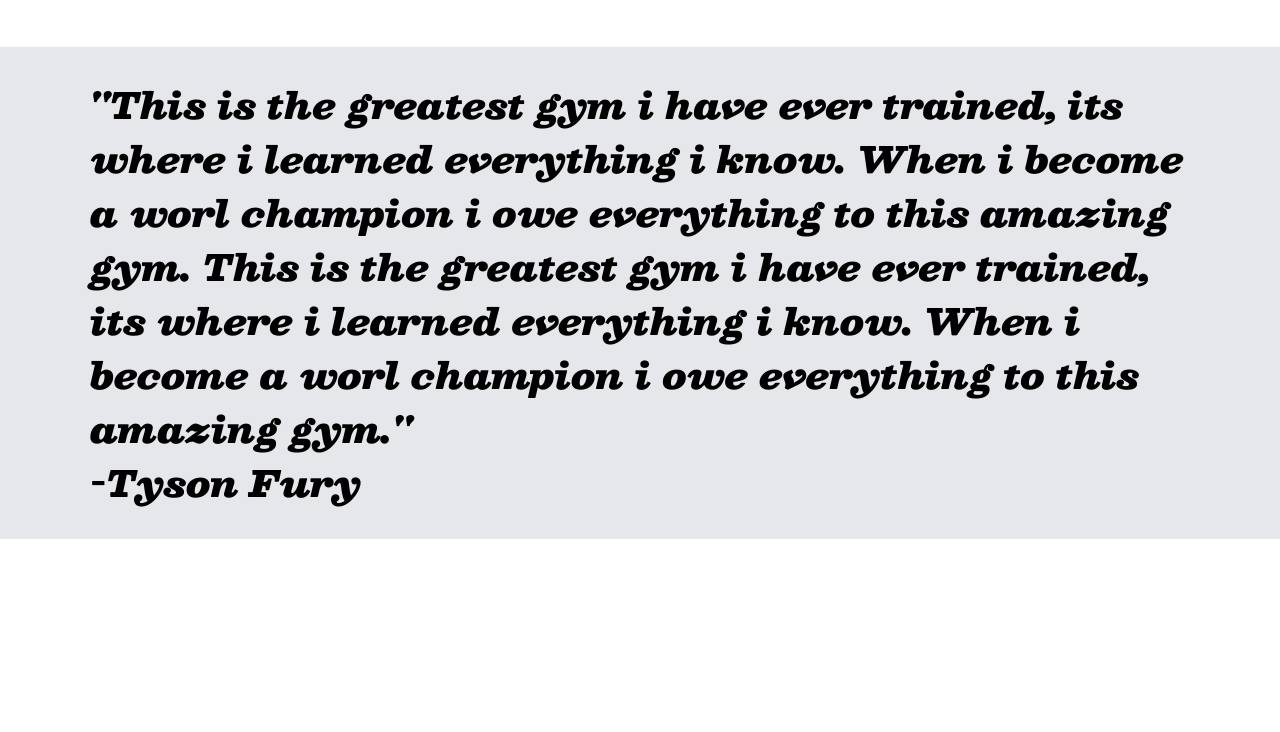
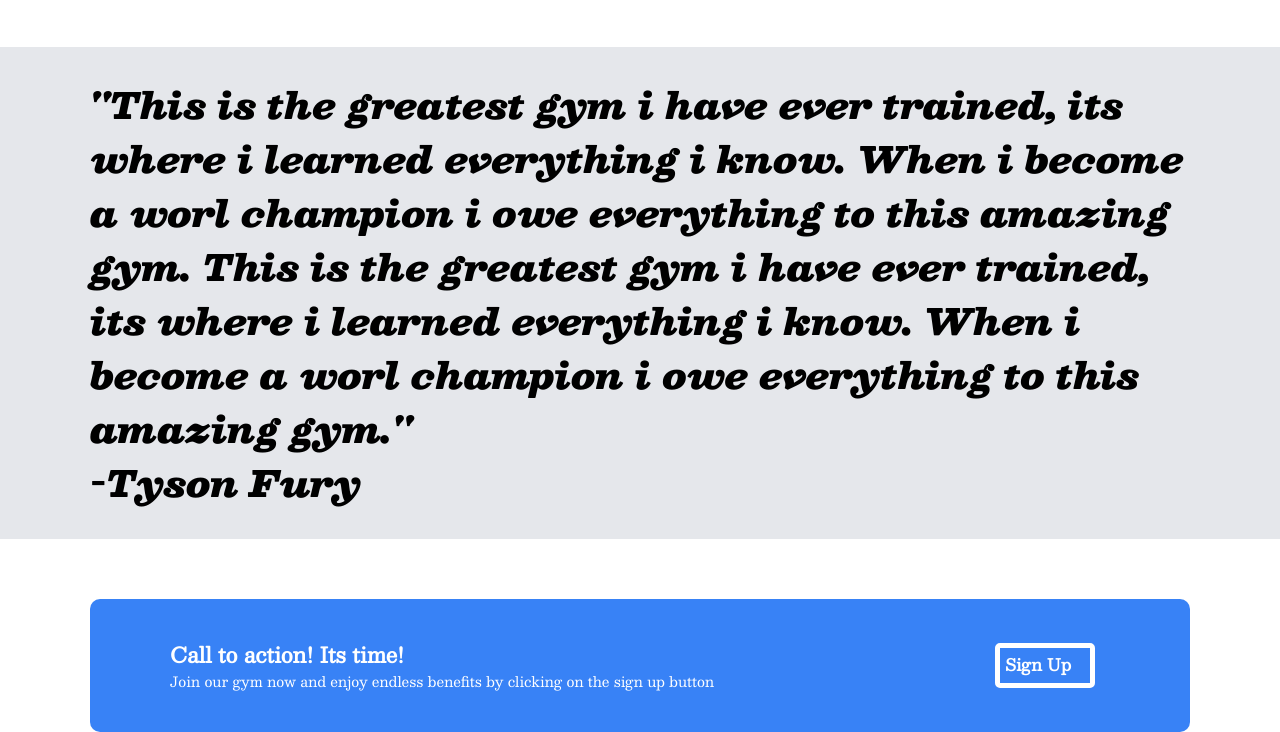
Before and after one commit to AAli325/landing-page, a plain HTML site: page index.html in a window 1280 px wide. Shown: the part 607-1339 px from the top of the page. Before the commit the page ends 1146 px from the top, so only its background shows below. Drawn offline with nearby package versions, Linux system fonts and the light colour scheme.

Commit message:
full structure complete, call to action added, needs finishing touches

```diff
--- a/index.html
+++ b/index.html
@@ -62,13 +62,22 @@
 
     <div class="testimonial">
       <div class="container">
+        <p>"This is the greatest gym i have ever trained, its where i learned everything i know. When i become a worl champion i owe everything to this amazing gym. This is the greatest gym i have ever trained, its where i learned everything i know. When i become a worl champion i owe everything to this amazing gym."<br>-Tyson Fury</p>
+      </div>
+    </div>
 
-        <p>"This is the greatest gym i have ever trained, its where i learned everything i know. When i become a worl champion i owe everything to this amazing gym. This is the greatest gym i have ever trained, its where i learned everything i know. When i become a worl champion i owe everything to this amazing gym."<br>-Tyson Fury</p>
+    <div class="action">
+      <div class="container">
+        <div>
+        <h2 class="call">Call to action! Its time!</h2>
+        <p>Join our gym now and enjoy endless benefits by clicking on the sign up button</p>
+       </div>
+
+        <h3 class="signs">Sign Up</h3>
 
       </div>
+    </div>
 
-
-    </div>
 
   </body>
 </html>
--- a/style.css
+++ b/style.css
@@ -117,3 +117,34 @@ ul{
     font-weight: lighter;
     padding: 30px;
 }
+
+.action .container{
+    background-color: #3882f6;
+    border-radius: 10px;
+    display: flex;
+    justify-content: space-between;
+    align-items: center;
+    padding: 40px;
+    color: white;
+    margin-top: 60px;
+    padding-left: 80px;
+}
+
+.call{
+    margin: 0%;
+}
+
+.action{
+
+}
+
+.signs{
+    background-color: #3882f6;
+    border-radius: 5px;
+    width: 100px;
+    padding: 5px;
+    color: white;
+    border-style: solid;
+    border-width: 5px;
+    margin-right: 55px;
+}
```
